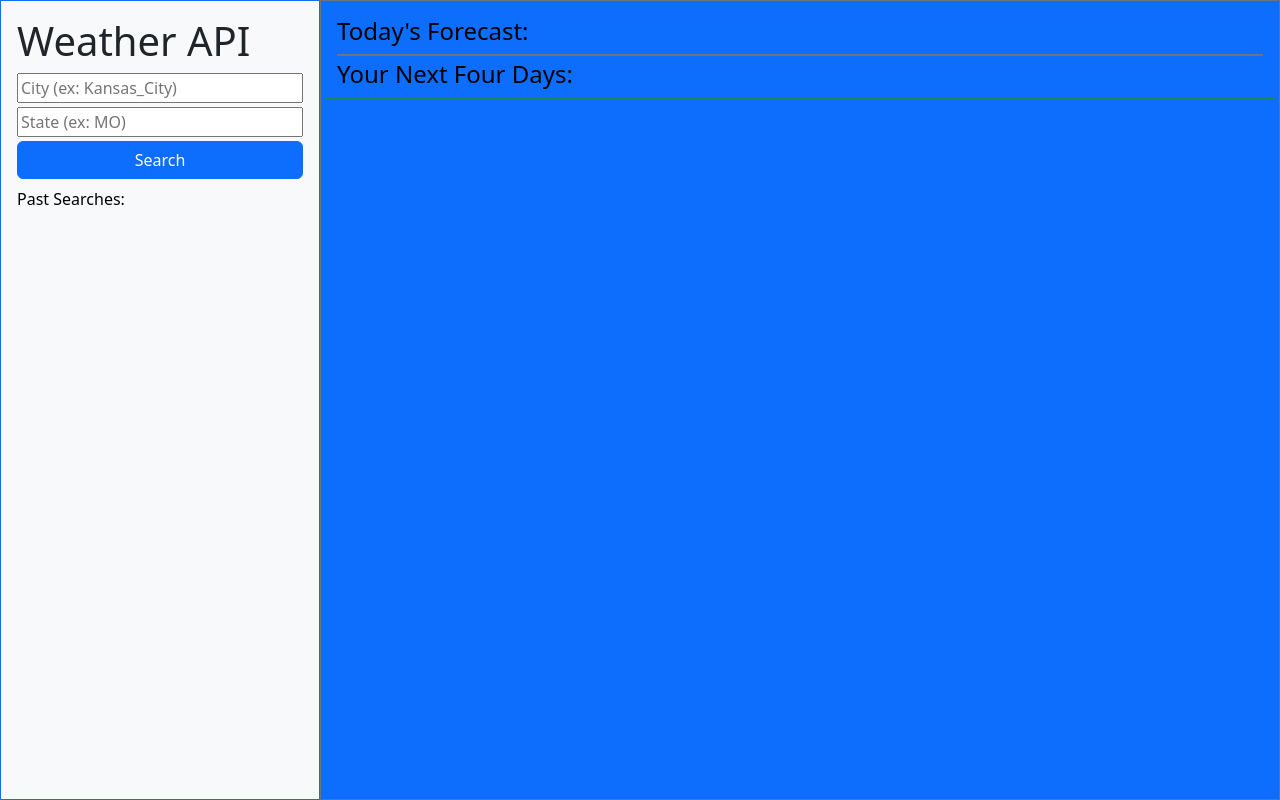
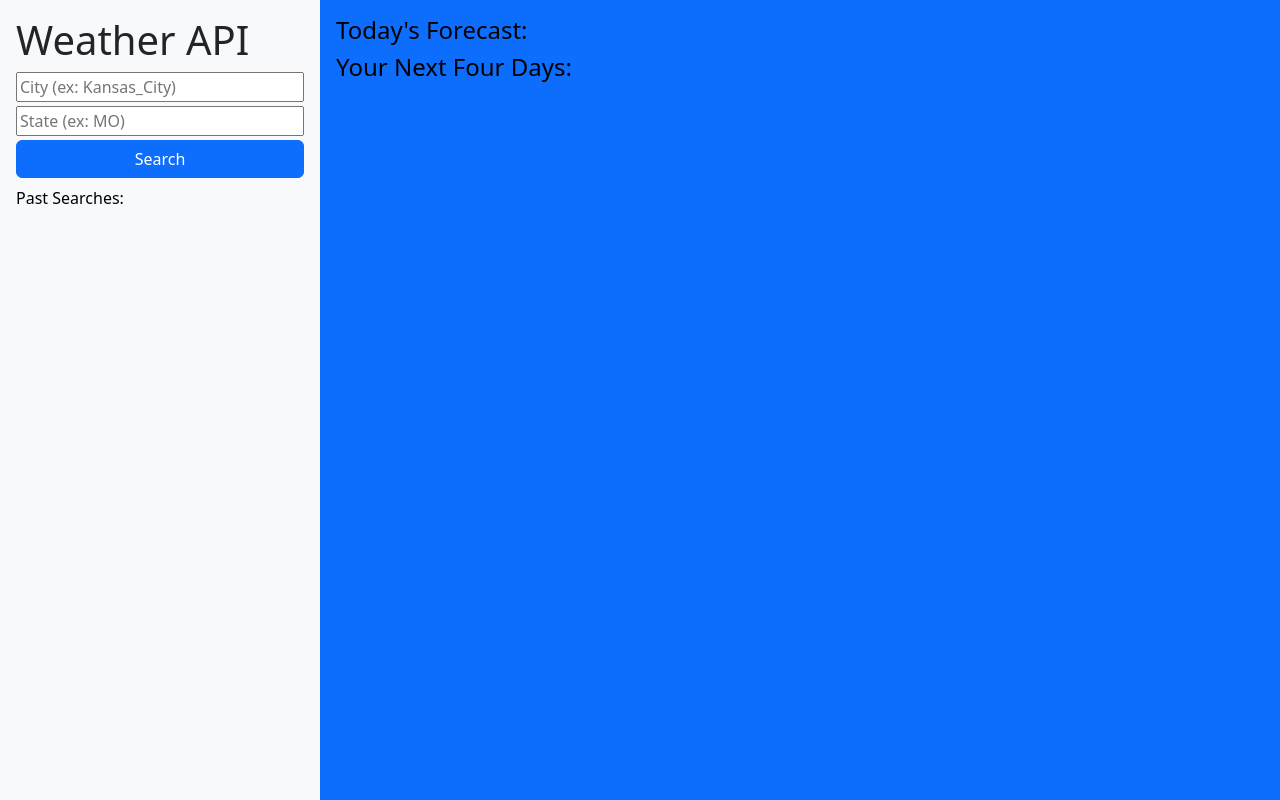
Before and after one commit to romX10/Weather-Dashboard, a plain HTML site: page index.html in a window 1280 px wide. Drawn offline with nearby package versions, Linux system fonts and the light colour scheme.

Commit message:
Update index.html

```diff
--- a/index.html
+++ b/index.html
@@ -9,7 +9,7 @@
 </head>
 <body>
     <div class="d-flex w-100 h-100">
-      <div class="col-12 col-md-3 bg-light p-3 border border-primary">
+      <div class="col-12 col-md-3 bg-light p-3">
          <h1>Weather API</h1>
          <input type="text" placeholder="City (ex: Kansas_City)" id="city" class="d-block mb-1 w-100">
          <input type="text" placeholder="State (ex: MO)" id="state" class="d-block mb-1 w-100">
@@ -19,13 +19,13 @@
             <ul id="pastSearchContainer"></ul>
          </div>
       </div>
-      <div class="col-12 col-md-9 bg-primary p-3 border border-secondary" style="color: white;">
+      <div class="col-12 col-md-9 bg-primary p-3" style="color: white;">
         <h4 style="color: black;">Today's Forecast:</h2>
-        <div class="border border-secondary my-1" id="weather1">
+        <div class="my-1" id="weather1">
 
         </div>
         <h4 style="color: black;">Your Next Four Days:</h2>
-        <div class="border border-success my-1 row" id="weather2" style="color: black;">
+        <div class="my-1 row" id="weather2" style="color: black;">
 
         </div>
       </div>
```
